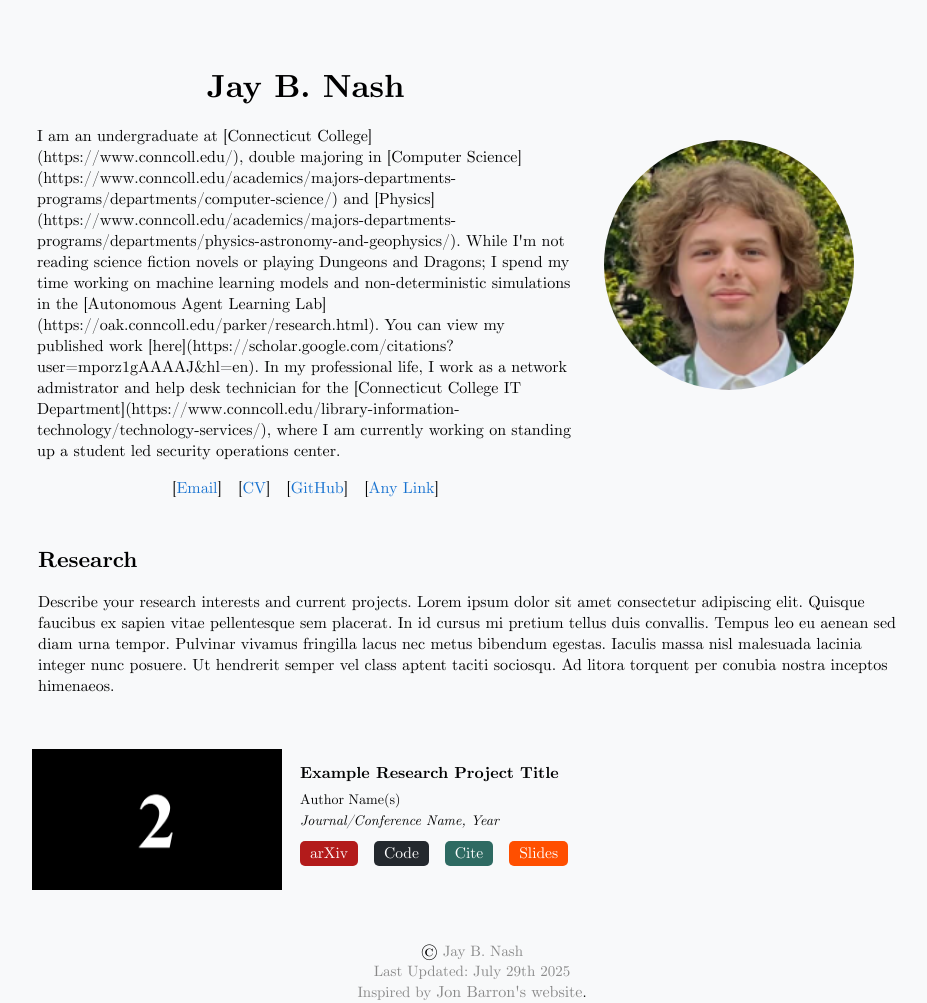
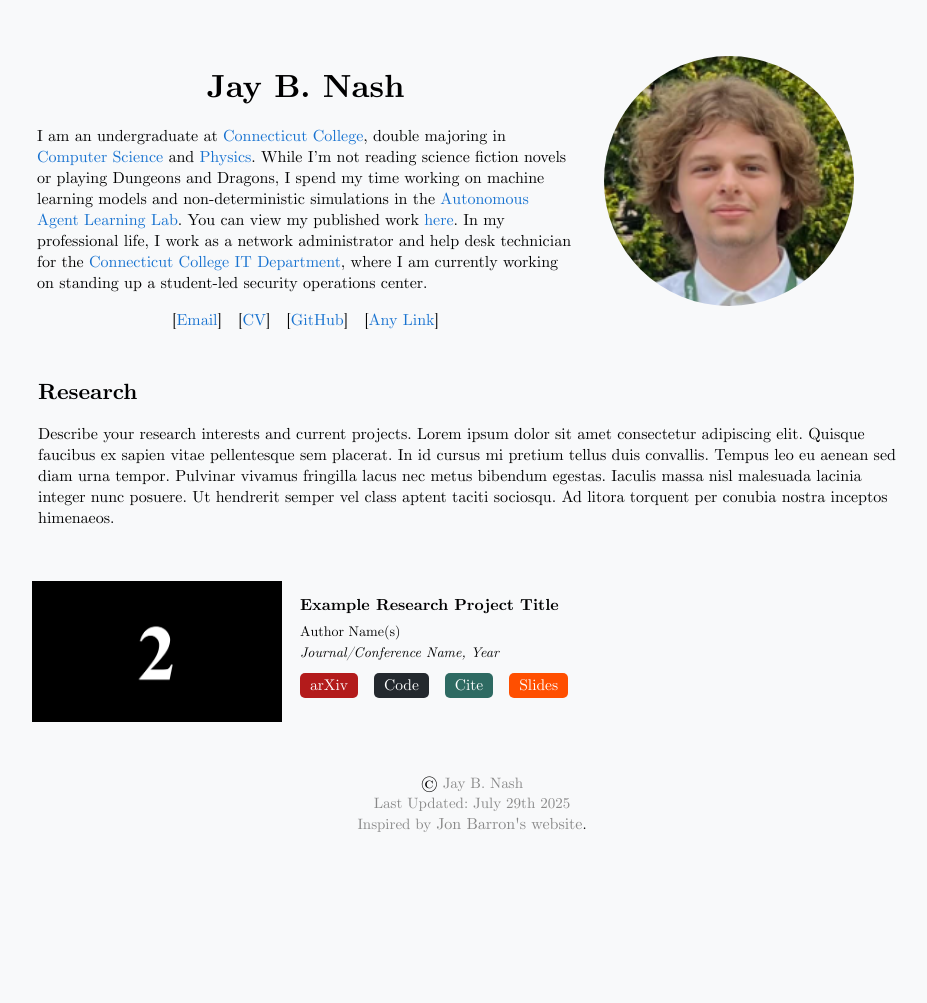
Before and after one commit to jaybnash/jaybnash.github.io, a Jekyll site: the page built from index.md, in a window 1280 px wide. Shown: the whole page, without its empty margins (168-1095 px from the left). Built offline with Jekyll 4.4.1, drawn with Linux system fonts in a browser that asks for light colours; after the commit the page ends 900 px from its top, so only the background shows below that.

Commit message:
update intro

```diff
--- a/index.md
+++ b/index.md
@@ -9,8 +9,9 @@ profile_photo: assets/images/headshot.png
 # Introduction content
 intro_content: |
   <p>
-  I am an undergraduate at [Connecticut College](https://www.conncoll.edu/), double majoring in [Computer Science](https://www.conncoll.edu/academics/majors-departments-programs/departments/computer-science/) and [Physics](https://www.conncoll.edu/academics/majors-departments-programs/departments/physics-astronomy-and-geophysics/). While I'm not reading science fiction novels or playing Dungeons and Dragons; I spend my time working on machine learning models and non-deterministic simulations in the [Autonomous Agent Learning Lab](https://oak.conncoll.edu/parker/research.html). You can view my published work [here](https://scholar.google.com/citations?user=mporz1gAAAAJ&hl=en). In my professional life, I work as a network admistrator and help desk technician for the [Connecticut College IT Department](https://www.conncoll.edu/library-information-technology/technology-services/), where I am currently working on standing up a student led security operations center.
+    I am an undergraduate at <a href="https://www.conncoll.edu/" target="_blank" rel="noopener">Connecticut College</a>, double majoring in <a href="https://www.conncoll.edu/academics/majors-departments-programs/departments/computer-science/" target="_blank" rel="noopener">Computer Science</a> and <a href="https://www.conncoll.edu/academics/majors-departments-programs/departments/physics-astronomy-and-geophysics/" target="_blank" rel="noopener">Physics</a>. While I’m not reading science fiction novels or playing Dungeons and Dragons, I spend my time working on machine learning models and non-deterministic simulations in the <a href="https://oak.conncoll.edu/parker/research.html" target="_blank" rel="noopener">Autonomous Agent Learning Lab</a>. You can view my published work <a href="https://scholar.google.com/citations?user=mporz1gAAAAJ&hl=en" target="_blank" rel="noopener">here</a>. In my professional life, I work as a network administrator and help desk technician for the <a href="https://www.conncoll.edu/library-information-technology/technology-services/" target="_blank" rel="noopener">Connecticut College IT Department</a>, where I am currently working on standing up a student-led security operations center.
   </p>
+
 
 # Links
 links:
```
